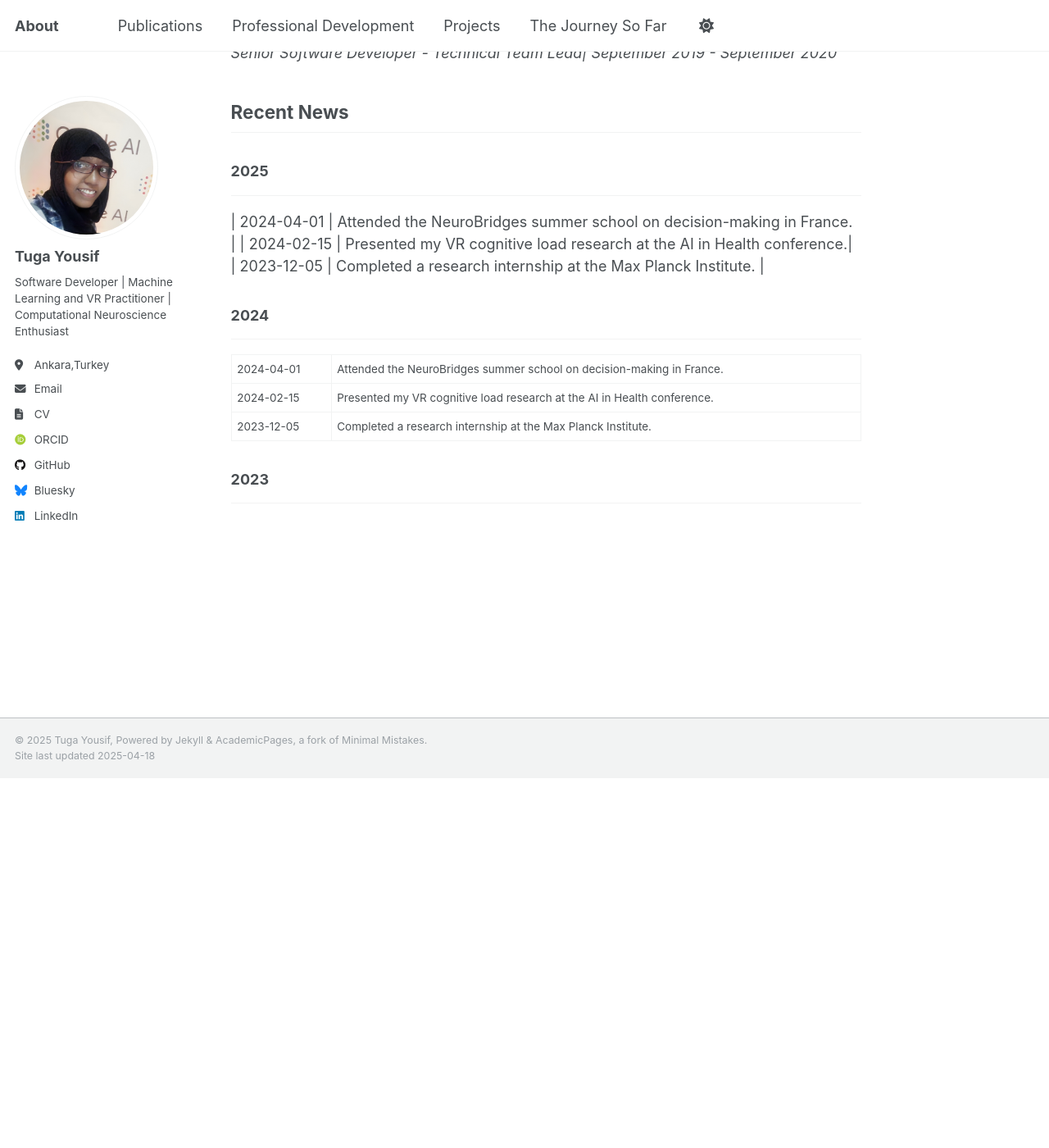
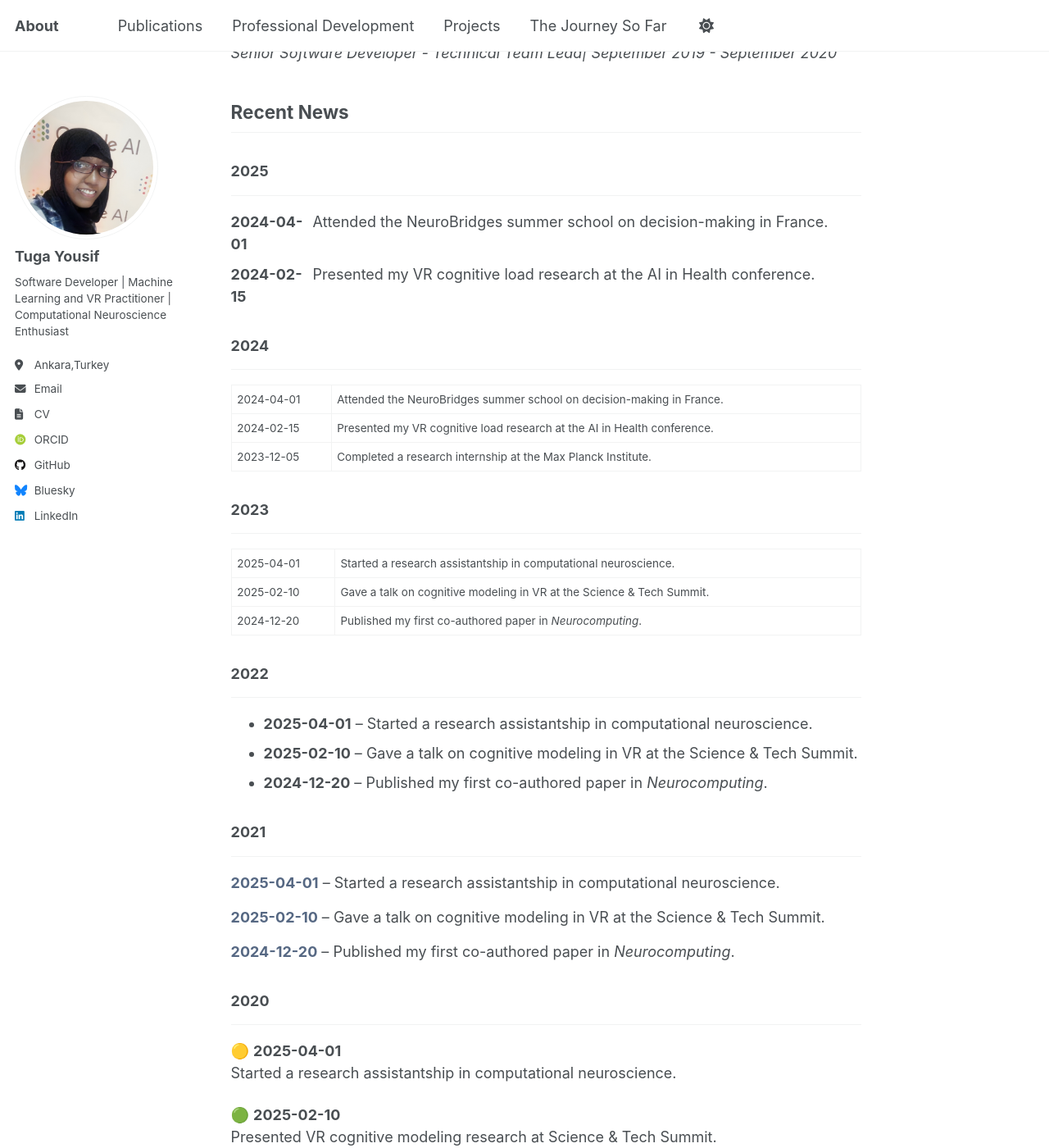
Before and after one commit to TugaAhmed/TugaAhmed.github.io, a Jekyll site: the page built from _pages/about.md, in a window 1280 px wide and 1400 px high, scrolled down 1071 px. Shown: the whole window at 82% size. Built offline with Jekyll 4.4.1, drawn with Linux system fonts in a browser that asks for light colours; some web fonts are replaced; before the commit the page ends 2020 px from its top, so only the background shows below that; some of the changed text lies outside the part shown.

Commit message:
check design for news

```diff
--- a/_pages/about.md
+++ b/_pages/about.md
@@ -44,10 +44,16 @@ Tuga Yousif is a Sudanese MSc student in Computer Engineering with a strong pass
 
 ### 2025
 ---
-| 2024-04-01 | Attended the NeuroBridges summer school on decision-making in France. |
-| 2024-02-15 | Presented my VR cognitive load research at the AI in Health conference.|
-| 2023-12-05 | Completed a research internship at the Max Planck Institute.           |
 
+<div style="display: flex; margin-bottom: 10px;">
+  <div style="width: 100px; font-weight: bold;">2024-04-01</div>
+  <div>Attended the NeuroBridges summer school on decision-making in France.</div>
+</div>
+
+<div style="display: flex; margin-bottom: 10px;">
+  <div style="width: 100px; font-weight: bold;">2024-02-15</div>
+  <div>Presented my VR cognitive load research at the AI in Health conference.</div>
+</div>
 
 ### 2024
 ---
@@ -60,3 +66,45 @@ Tuga Yousif is a Sudanese MSc student in Computer Engineering with a strong pass
 
 ### 2023
 ---
+
+|--------------|--------------------------------------------------------------------------|
+| 2025-04-01    | Started a research assistantship in computational neuroscience.         |
+| 2025-02-10    | Gave a talk on cognitive modeling in VR at the Science & Tech Summit.   |
+| 2024-12-20    | Published my first co-authored paper in *Neurocomputing*.               |
+
+
+### 2022
+---
+
+- **2025-04-01** – Started a research assistantship in computational neuroscience.
+- **2025-02-10** – Gave a talk on cognitive modeling in VR at the Science & Tech Summit.
+- **2024-12-20** – Published my first co-authored paper in *Neurocomputing*.
+
+
+### 2021
+---
+
+<ul style="list-style: none; padding-left: 0;">
+  <li style="margin-bottom: 15px;">
+    <span style="font-weight: bold; color: #566883;">2025-04-01</span> – Started a research assistantship in computational neuroscience.
+  </li>
+  <li style="margin-bottom: 15px;">
+    <span style="font-weight: bold; color: #566883;">2025-02-10</span> – Gave a talk on cognitive modeling in VR at the Science & Tech Summit.
+  </li>
+  <li style="margin-bottom: 15px;">
+    <span style="font-weight: bold; color: #566883;">2024-12-20</span> – Published my first co-authored paper in <i>Neurocomputing</i>.
+  </li>
+</ul>
+
+
+### 2020
+---
+
+🟡 **2025-04-01**
+Started a research assistantship in computational neuroscience.
+
+🟢 **2025-02-10**
+Presented VR cognitive modeling research at Science & Tech Summit.
+
+🔵 **2024-12-20**
+Published co-authored paper in *Neurocomputing*.
```
